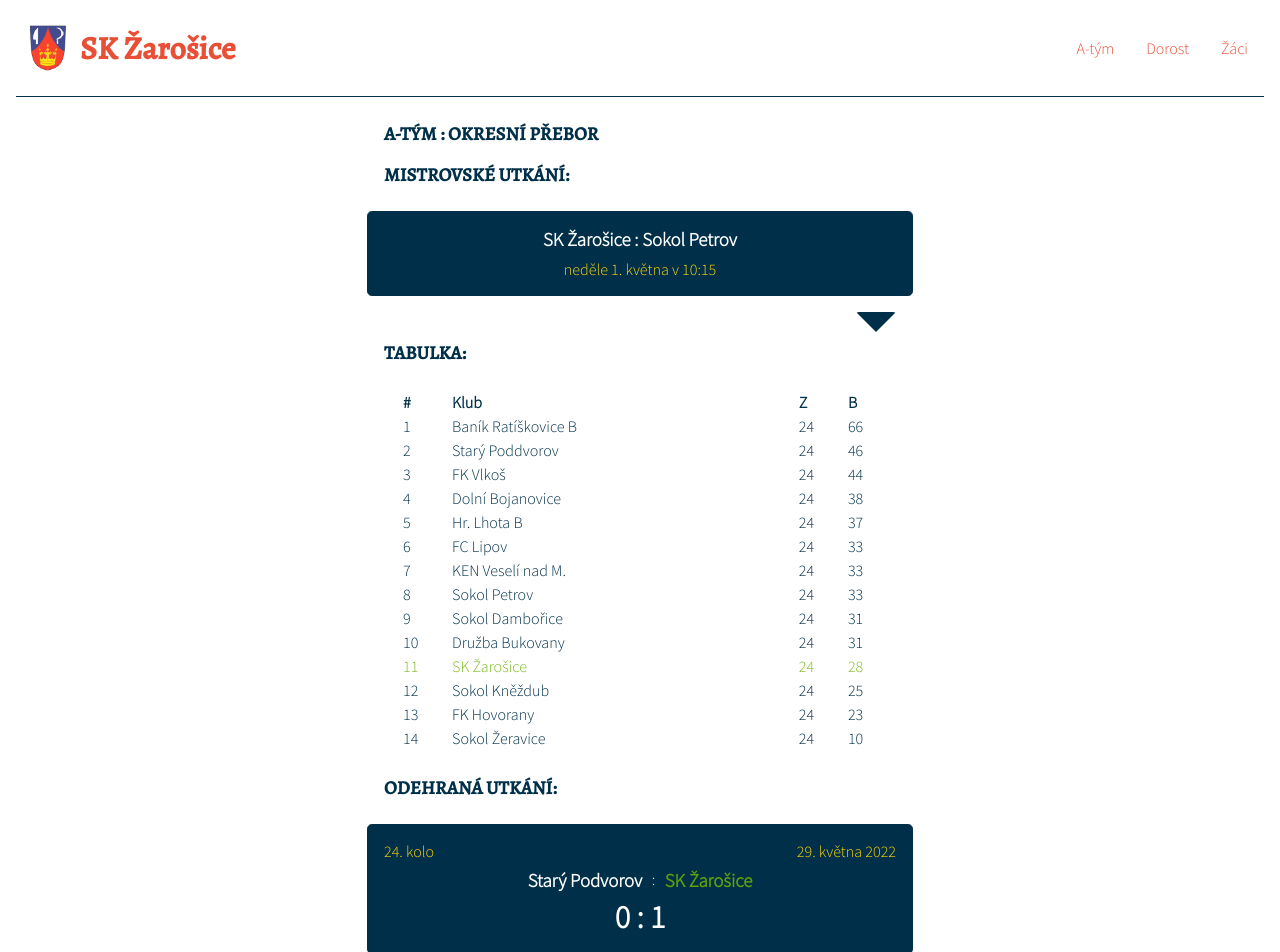
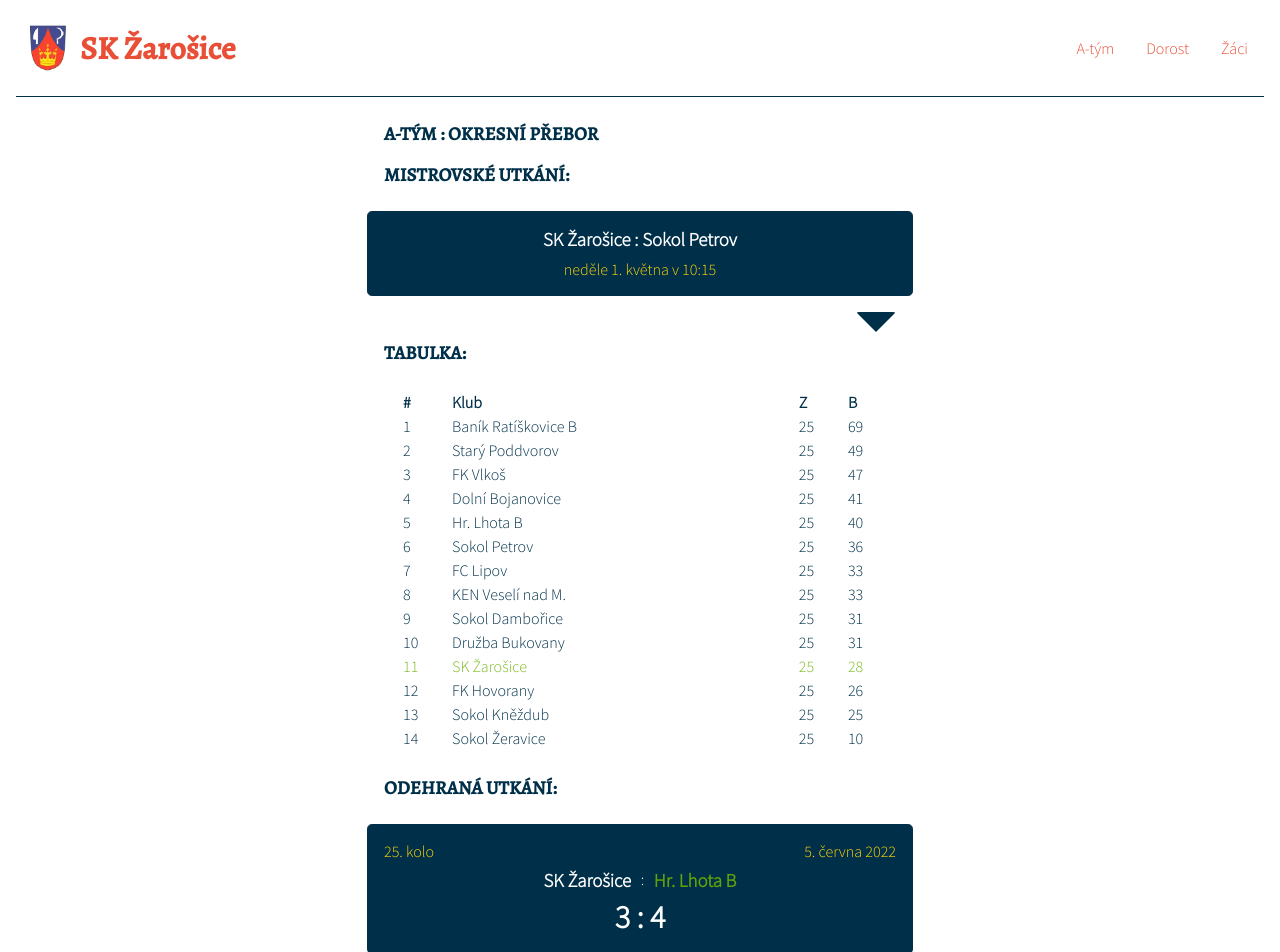
Before and after one commit to StanaSimec/sk-zarosice-web, a React (Create React App) app: page / in a window 1280 px wide. Shown: the top 952 px of the page. Built offline with nearby package versions, Linux system fonts and the light colour scheme.

Commit message:
results update

```diff
--- a/src/data/points.js
+++ b/src/data/points.js
@@ -1,38 +1,38 @@
 export const POINTS = {
   A_TEAM: [
-    { position: 1, team: "Baník Ratíškovice B", matches: 24, points: 66 },
-    { position: 2, team: "Starý Poddvorov", matches: 24, points: 46 },
-    { position: 3, team: "FK Vlkoš", matches: 24, points: 44 },
-    { position: 4, team: "Dolní Bojanovice", matches: 24, points: 38 },
-    { position: 5, team: "Hr. Lhota B", matches: 24, points: 37 },
-    { position: 6, team: "FC Lipov", matches: 24, points: 33 },
-    { position: 7, team: "KEN Veselí nad M.", matches: 24, points: 33 },
-    { position: 8, team: "Sokol Petrov", matches: 24, points: 33 },
-    { position: 9, team: "Sokol Dambořice", matches: 24, points: 31 },
-    { position: 10, team: "Družba Bukovany", matches: 24, points: 31 },
-    { position: 11, team: "SK Žarošice", matches: 24, points: 28 },
-    { position: 12, team: "Sokol Kněždub", matches: 24, points: 25 },
-    { position: 13, team: "FK Hovorany", matches: 24, points: 23 },
-    { position: 14, team: "Sokol Žeravice", matches: 24, points: 10 },
+    { position: 1, team: "Baník Ratíškovice B", matches: 25, points: 69 },
+    { position: 2, team: "Starý Poddvorov", matches: 25, points: 49 },
+    { position: 3, team: "FK Vlkoš", matches: 25, points: 47 },
+    { position: 4, team: "Dolní Bojanovice", matches: 25, points: 41 },
+    { position: 5, team: "Hr. Lhota B", matches: 25, points: 40 },
+    { position: 6, team: "Sokol Petrov", matches: 25, points: 36 },
+    { position: 7, team: "FC Lipov", matches: 25, points: 33 },
+    { position: 8, team: "KEN Veselí nad M.", matches: 25, points: 33 },
+    { position: 9, team: "Sokol Dambořice", matches: 25, points: 31 },
+    { position: 10, team: "Družba Bukovany", matches: 25, points: 31 },
+    { position: 11, team: "SK Žarošice", matches: 25, points: 28 },
+    { position: 12, team: "FK Hovorany", matches: 25, points: 26 },
+    { position: 13, team: "Sokol Kněždub", matches: 25, points: 25 },
+    { position: 14, team: "Sokol Žeravice", matches: 25, points: 10 },
   ],
   U19: [
-    { position: 1, team: "FK Ratíškovice B", matches: 18, points: 43 },
+    { position: 1, team: "FK Ratíškovice B", matches: 19, points: 46 },
     { position: 2, team: "Charvátská N. V.", matches: 19, points: 42 },
-    { position: 3, team: "Kobylí-Bořetice", matches: 18, points: 41 },
+    { position: 3, team: "Kobylí-Bořetice", matches: 19, points: 41 },
     { position: 4, team: "FK Milotice", matches: 19, points: 41 },
-    { position: 5, team: "Čejkovice-Hovorany", matches: 19, points: 31 },
-    { position: 6, team: "SK Žarošice", matches: 18, points: 29 },
-    { position: 7, team: "Agro Vnorovy", matches: 18, points: 25 },
+    { position: 5, team: "SK Žarošice", matches: 19, points: 32 },
+    { position: 6, team: "Čejkovice-Hovorany", matches: 19, points: 31 },
+    { position: 7, team: "Agro Vnorovy", matches: 19, points: 25 },
     { position: 8, team: "Těmice-Mor.Písek", matches: 19, points: 23 },
-    { position: 9, team: "Družba Bukovany", matches: 18, points: 12 },
-    { position: 10, team: "Sokol Brumovice", matches: 18, points: 9 },
-    { position: 11, team: "SK Kostelec", matches: 18, points: 0 },
+    { position: 9, team: "Družba Bukovany", matches: 19, points: 15 },
+    { position: 10, team: "Sokol Brumovice", matches: 20, points: 9 },
+    { position: 11, team: "SK Kostelec", matches: 19, points: 3 },
   ],
   U15: [
-    { position: 1, team: "Čejč-Hovorany", matches: 14, points: 35 },
-    { position: 2, team: "Sokol Petrov", matches: 16, points: 26 },
-    { position: 3, team: "SK Žarošice", matches: 15, points: 26 },
-    { position: 4, team: "Mor.Písek-Žeravice", matches: 14, points: 14 },
-    { position: 5, team: "FK Milotice", matches: 15, points: 3 },
+    { position: 1, team: "Čejč-Hovorany", matches: 15, points: 35 },
+    { position: 2, team: "SK Žarošice", matches: 16, points: 29 },
+    { position: 3, team: "Sokol Petrov", matches: 16, points: 26 },
+    { position: 4, team: "Mor.Písek-Žeravice", matches: 15, points: 14 },
+    { position: 5, team: "FK Milotice", matches: 16, points: 6 },
   ],
 };
--- a/src/data/results.js
+++ b/src/data/results.js
@@ -2,6 +2,14 @@ import { TEAMS } from "../constants/constants";
 
 export const RESULTS = {
   A_TEAM: [
+    {
+      round: 25,
+      date: new Date("2022-06-05"),
+      homeTeam: TEAMS.ZAROSICE,
+      homeScore: 3,
+      awayTeam: TEAMS.HR_LHOTA_B,
+      awayScore: 4,
+    },
     {
       round: 24,
       date: new Date("2022-05-29"),
@@ -197,6 +205,14 @@ export const RESULTS = {
   ],
   U19: [
     {
+      round: 13,
+      date: new Date("2022-06-05"),
+      homeTeam: TEAMS.BRUMOVICE,
+      homeScore: 0,
+      awayTeam: TEAMS.ZAROSICE,
+      awayScore: 6,
+    },
+    {
       round: 22,
       date: new Date("2022-05-29"),
       homeTeam: TEAMS.BUKOVANY,
@@ -343,6 +359,14 @@ export const RESULTS = {
   ],
   U15: [
     {
+      round: 13,
+      date: new Date("2022-06-04"),
+      homeTeam: TEAMS.PISEK_ZERAVICE,
+      homeScore: 2,
+      awayTeam: TEAMS.ZAROSICE,
+      awayScore: 5,
+    },
+    {
       round: 12,
       date: new Date("2022-05-29"),
       homeTeam: TEAMS.ZAROSICE,
```
